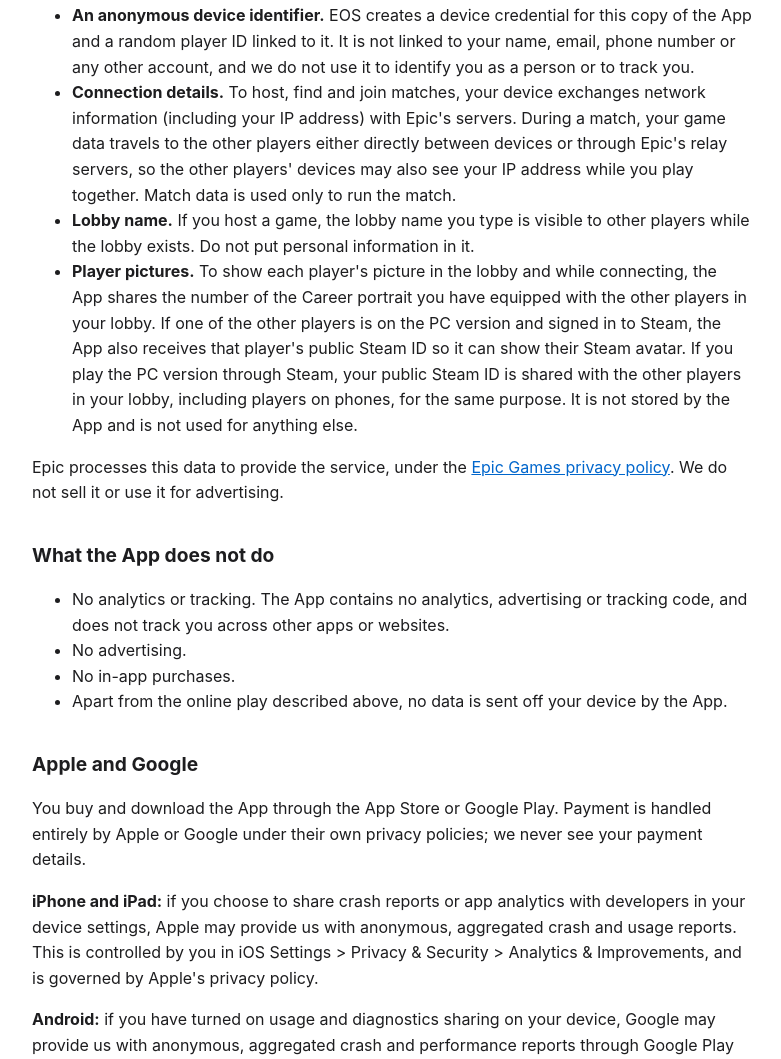
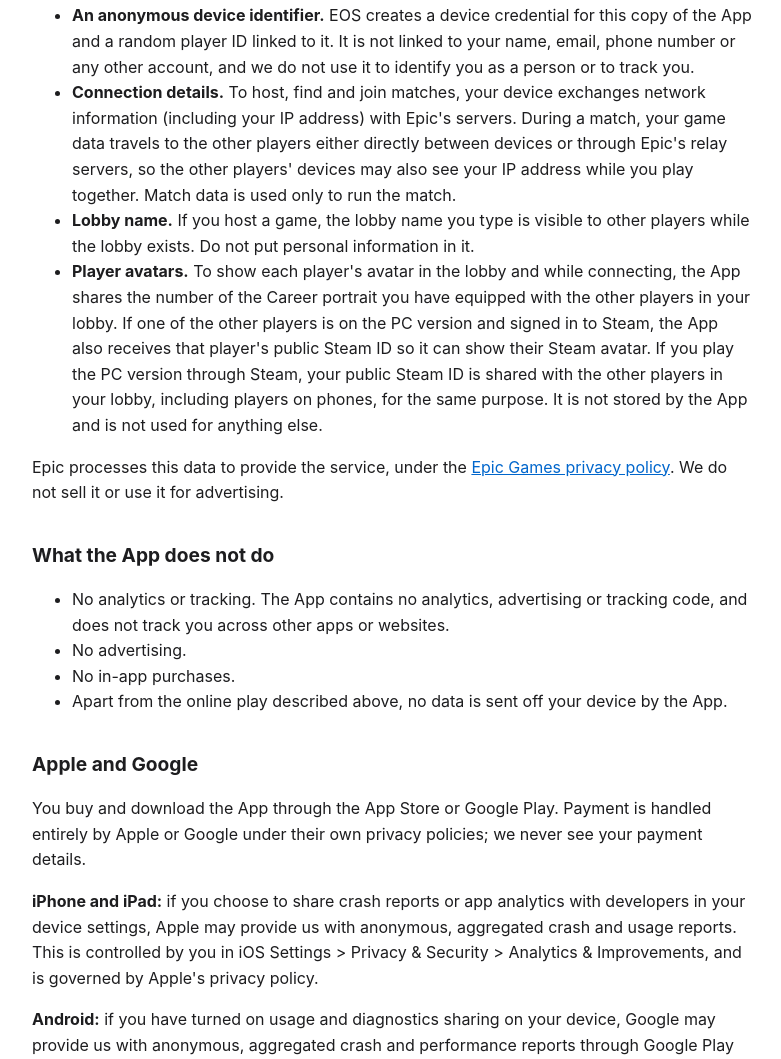
Before and after one commit to mmc1776/nexus-privacy, a plain HTML site: page index.html in a window 1280 px wide. Shown: the part 872-1931 px from the top of the page, without its empty margins (248-1029 px from the left). Drawn offline with Linux system fonts and the light colour scheme.

Commit message:
Say player avatars, not pictures

```diff
--- a/index.html
+++ b/index.html
@@ -29,7 +29,7 @@ h1{font-size:1.8em;margin-bottom:.2em}h2{font-size:1.2em;margin-top:1.8em}
 <li><strong>An anonymous device identifier.</strong> EOS creates a device credential for this copy of the App and a random player ID linked to it. It is not linked to your name, email, phone number or any other account, and we do not use it to identify you as a person or to track you.</li>
 <li><strong>Connection details.</strong> To host, find and join matches, your device exchanges network information (including your IP address) with Epic's servers. During a match, your game data travels to the other players either directly between devices or through Epic's relay servers, so the other players' devices may also see your IP address while you play together. Match data is used only to run the match.</li>
 <li><strong>Lobby name.</strong> If you host a game, the lobby name you type is visible to other players while the lobby exists. Do not put personal information in it.</li>
-<li><strong>Player pictures.</strong> To show each player's picture in the lobby and while connecting, the App shares the number of the Career portrait you have equipped with the other players in your lobby. If one of the other players is on the PC version and signed in to Steam, the App also receives that player's public Steam ID so it can show their Steam avatar. If you play the PC version through Steam, your public Steam ID is shared with the other players in your lobby, including players on phones, for the same purpose. It is not stored by the App and is not used for anything else.</li>
+<li><strong>Player avatars.</strong> To show each player's avatar in the lobby and while connecting, the App shares the number of the Career portrait you have equipped with the other players in your lobby. If one of the other players is on the PC version and signed in to Steam, the App also receives that player's public Steam ID so it can show their Steam avatar. If you play the PC version through Steam, your public Steam ID is shared with the other players in your lobby, including players on phones, for the same purpose. It is not stored by the App and is not used for anything else.</li>
 </ul>
 <p>Epic processes this data to provide the service, under the <a href="https://www.epicgames.com/site/privacypolicy">Epic Games privacy policy</a>. We do not sell it or use it for advertising.</p>
 <h2>What the App does not do</h2>
```
